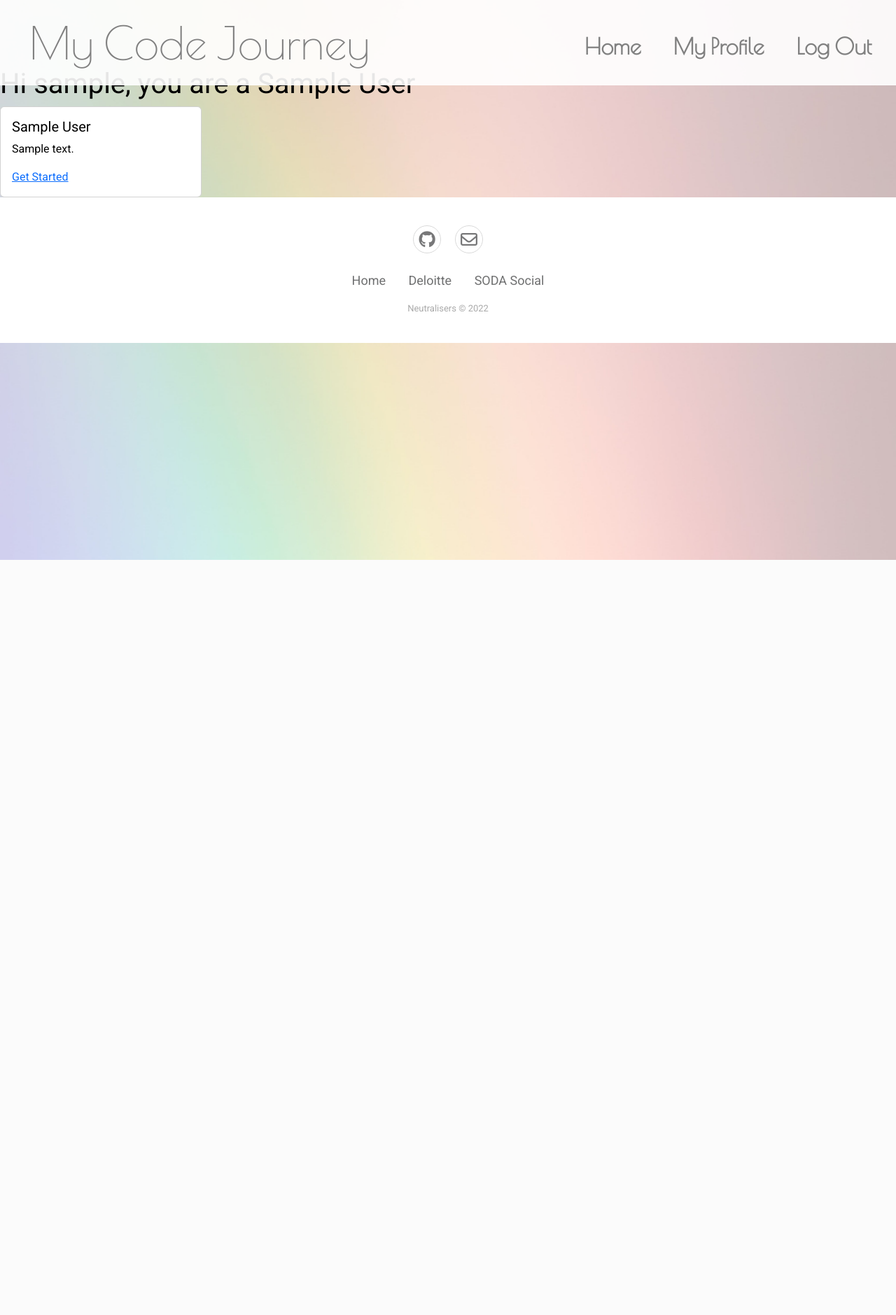
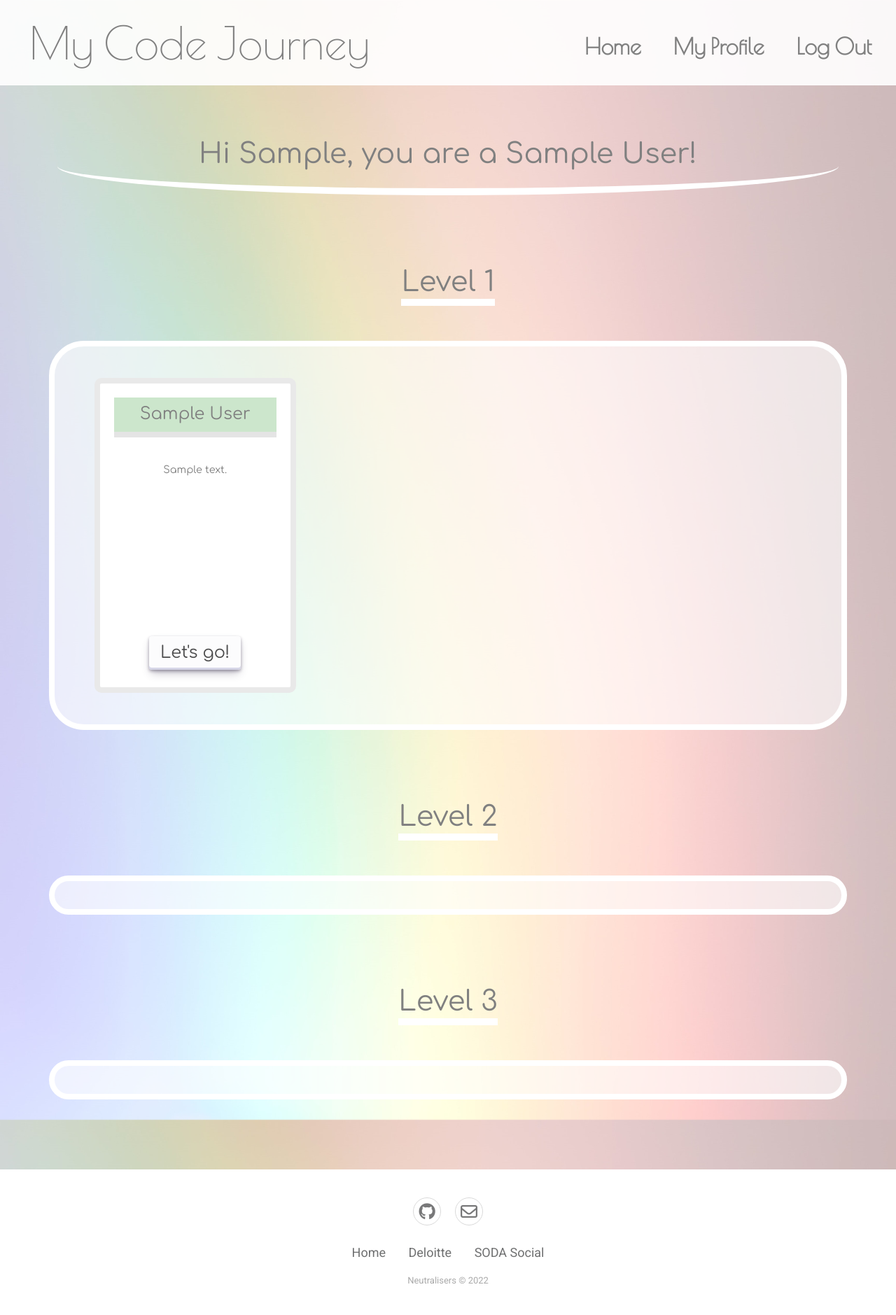
Before and after one commit to MarcelloMuy/Hackathon-Repo, a Django app: page /userprofile/ in a window 1280 px wide. Shown: the whole page at 70% size. Before the commit the page ends 800 px from the top, so only its background shows below. Run offline with Django 3.2, Linux system fonts and the light colour scheme; a user stored in the database is signed in; tables that the repository leaves empty hold one stand-in row (values such as "Sample post"); some libraries are stand-ins or nearby versions; some web fonts are replaced.

Commit message:
Add level sections and styles to profile

```diff
--- a/static/css/profile.css
+++ b/static/css/profile.css
@@ -87,3 +87,122 @@
     box-shadow: #D6D6E7 0 3px 7px inset;
     transform: translateY(2px);
   }
+
+
+  #user-profile-heading {
+    text-align: center;
+    font-size: 2.5rem;
+    font-family: "Comfortaa";
+    color: grey;
+    margin-top: 100px;
+    margin-bottom: 100px;
+    border-bottom: solid white 10px;
+    border-radius: 50%;
+    padding-bottom: 25px;
+  }
+
+  .resource-display-heading {
+    text-align: center;
+    font-size: 2.5rem;
+    font-family: "Comfortaa";
+    color: grey;
+    margin-top: 25px;
+    margin-bottom: 50px;
+    border-bottom: solid white 10px;
+    width: fit-content;
+    margin-right: auto;
+    margin-left: auto;
+  }
+  .resource-display {
+    margin-top: 25px;
+    font-size: 1.5rem;
+    font-family: "Comfortaa";
+    color: grey;
+    border: rgb(255, 255, 255) solid 8px;
+    background-color: rgba(255,255,255,0.6);
+    border-radius: 50px;
+    padding: 20px;
+    margin-bottom: 100px;
+  }
+
+
+
+  .resource-display .card {
+    border: rgb(233, 233, 233) solid 8px;
+    border-radius: 10px;
+    height: 450px;
+    margin-top: 25px;
+    margin-bottom: 25px;
+    margin-left: auto;
+    margin-right: auto;
+    overflow-y: auto;
+  }
+
+  .resource-display .resource-heading {
+    text-align: center;
+    margin: 20px;
+    padding: 10px;
+    border-bottom: rgb(228, 228, 228) solid 8px;
+    background-color: rgba(0, 128, 0, 0.2);
+    font-size: 1.5rem;
+  }
+
+  .resource-display .card .card-title{
+    text-align: center;
+    font-size: 1.5rem;
+  }
+
+  .resource-display .card .card-text{
+    text-align: center;
+    font-size: 0.9rem;
+  }
+
+  .resource-display .resource-button-container {
+      text-align: center;
+      margin-top: auto;
+  }
+
+  .resource-display .resource-button {
+    background-color: #FCFCFD;
+    border-radius: 4px;
+    border-width: 0;
+    box-shadow: rgba(45, 35, 66, 0.4) 0 2px 4px,rgba(45, 35, 66, 0.3) 0 7px 13px -3px,#D6D6E7 0 -3px 0 inset;
+    box-sizing: border-box;
+    color: rgba(0, 0, 0, 0.7);
+    cursor: pointer;
+    display: inline-flex;
+    font-family: "Comfortaa",monospace;
+    height: 48px;
+    justify-content: center;
+    line-height: 1;
+    list-style: none;
+    overflow: hidden;
+    padding-left: 16px;
+    padding-right: 16px;
+    position: relative;
+    text-align: center;
+    text-decoration: none;
+    transition: box-shadow .15s,transform .15s;
+    user-select: none;
+    -webkit-user-select: none;
+    touch-action: manipulation;
+    white-space: nowrap;
+    will-change: box-shadow,transform;
+    font-size: 1.5rem;
+    align-items: center;
+    margin-left: auto;
+    margin-right: auto;
+    margin-top: 25px;
+    bottom: 25px;
+  }
+  .resource-display .resource-button:focus {
+    box-shadow: #D6D6E7 0 0 0 1.5px inset, rgba(45, 35, 66, 0.4) 0 2px 4px, rgba(45, 35, 66, 0.3) 0 7px 13px -3px, #D6D6E7 0 -3px 0 inset;
+  }
+  .resource-display .resource-button:hover {
+    box-shadow: rgba(45, 35, 66, 0.4) 0 4px 8px, rgba(45, 35, 66, 0.3) 0 7px 13px -3px, #D6D6E7 0 -3px 0 inset;
+  transform: translateY(-2px);
+  }
+  .resource-display .resource-button:active {
+    box-shadow: #D6D6E7 0 3px 7px inset;
+  transform: translateY(2px);
+  }
--- a/userprofile/templates/userprofile/userprofile.html
+++ b/userprofile/templates/userprofile/userprofile.html
@@ -14,9 +14,8 @@
 
 
 {% if user.is_authenticated %}
+<div class="container">
     {% if myprofile.role == null %}
-
-    <div class="container">
         <div class="row">
             <div class="col-sm-6 offset-sm-3 col-12">
                 <h1 class="profile-form-heading">Hi {{ myprofile.user }}!<br> Please select your role:</h1>
@@ -31,30 +30,84 @@
                 </div>
             </div>
         </div>
-          </div>
     {% else %}
         <div>
-            <h1 id="user-profile-heading">Hi {{ myprofile.user }}, you are a {{ myprofile.role }}</h1>
+            <h1 id="user-profile-heading">Hi {{ myprofile.user | title }}, you are a {{ myprofile.role }}!</h1>
         </div>
-
-        <div class="row">
+        <h2 class="resource-display-heading">Level 1</h2>
+        <div class="row resource-display">
             {% for resource in resources %}
+                {% if resource.level == 1 %}
                     {% for role in resource.roles.all %}
                         {% if role == myprofile.role %}
-                    <div class="col-3">
-                        <div class="card user-profile-card" style="width: 18rem;">
+                        <div class="col-12 col-md-6 col-lg-4">
+                            <div class="card" style="width: 18rem;">
+                                <div>
+                                    <h2 class="resource-heading">{{ resource.name | title}}</h2>
+                                </div>
                                 <div class="card-body">
-                              <h5 class="card-title">{{ resource.name }}</h5>
-                              <p class="card-text">{{ resource.summary}}</p>
-                              <a class="auth-btn" href="{{ resource.link }}" target="_blank" rel="nofolow">Get Started</a>
+                                  <p class="card-text">{{ resource.summary }}</p>
+                                </div>
+                                <div class="resource-button-container">
+                                  <a href="{{ resource.link }}" class="btn resource-button" target="_blank" rel="nofollow">Let's go!</a>
                                 </div>
                               </div>
                         </div>
                         {% endif %}
                     {% endfor %}
+                {% endif %}
+            {% endfor %}
+        </div>
+        <h2 class="resource-display-heading">Level 2</h2>
+        <div class="row resource-display">
+            {% for resource in resources %}
+                {% if resource.level == 2 %}
+                    {% for role in resource.roles.all %}
+                        {% if role == myprofile.role %}
+                        <div class="col-12 col-md-6 col-lg-4">
+                            <div class="card" style="width: 18rem;">
+                                <div>
+                                    <h2 class="resource-heading">{{ resource.name | title}}</h2>
+                                </div>
+                                <div class="card-body">
+                                  <p class="card-text">{{ resource.summary }}</p>
+                                </div>
+                                <div class="resource-button-container">
+                                  <a href="{{ resource.link }}" class="btn resource-button" target="_blank" rel="nofollow">Let's go!</a>
+                                </div>
+                              </div>
+                        </div>
+                        {% endif %}
+                    {% endfor %}
+                {% endif %}
+            {% endfor %}
+        </div>
+        <h2 class="resource-display-heading">Level 3</h2>
+        <div class="row resource-display">
+            {% for resource in resources %}
+                {% if resource.level == 3 %}
+                    {% for role in resource.roles.all %}
+                        {% if role == myprofile.role %}
+                        <div class="col-12 col-md-6 col-lg-4">
+                            <div class="card" style="width: 18rem;">
+                                <div>
+                                    <h2 class="resource-heading">{{ resource.name | title}}</h2>
+                                </div>
+                                <div class="card-body">
+                                  <p class="card-text">{{ resource.summary }}</p>
+                                </div>
+                                <div class="resource-button-container">
+                                  <a href="{{ resource.link }}" class="btn resource-button" target="_blank" rel="nofollow">Let's go!</a>
+                                </div>
+                              </div>
+                        </div>
+                        {% endif %}
+                    {% endfor %}
+                {% endif %}
             {% endfor %}
         </div>
     {% endif %}
+</div>
 {% endif %}
 
 {% endblock %}
```
Lines whose indentation alone changed are shown as unchanged.
